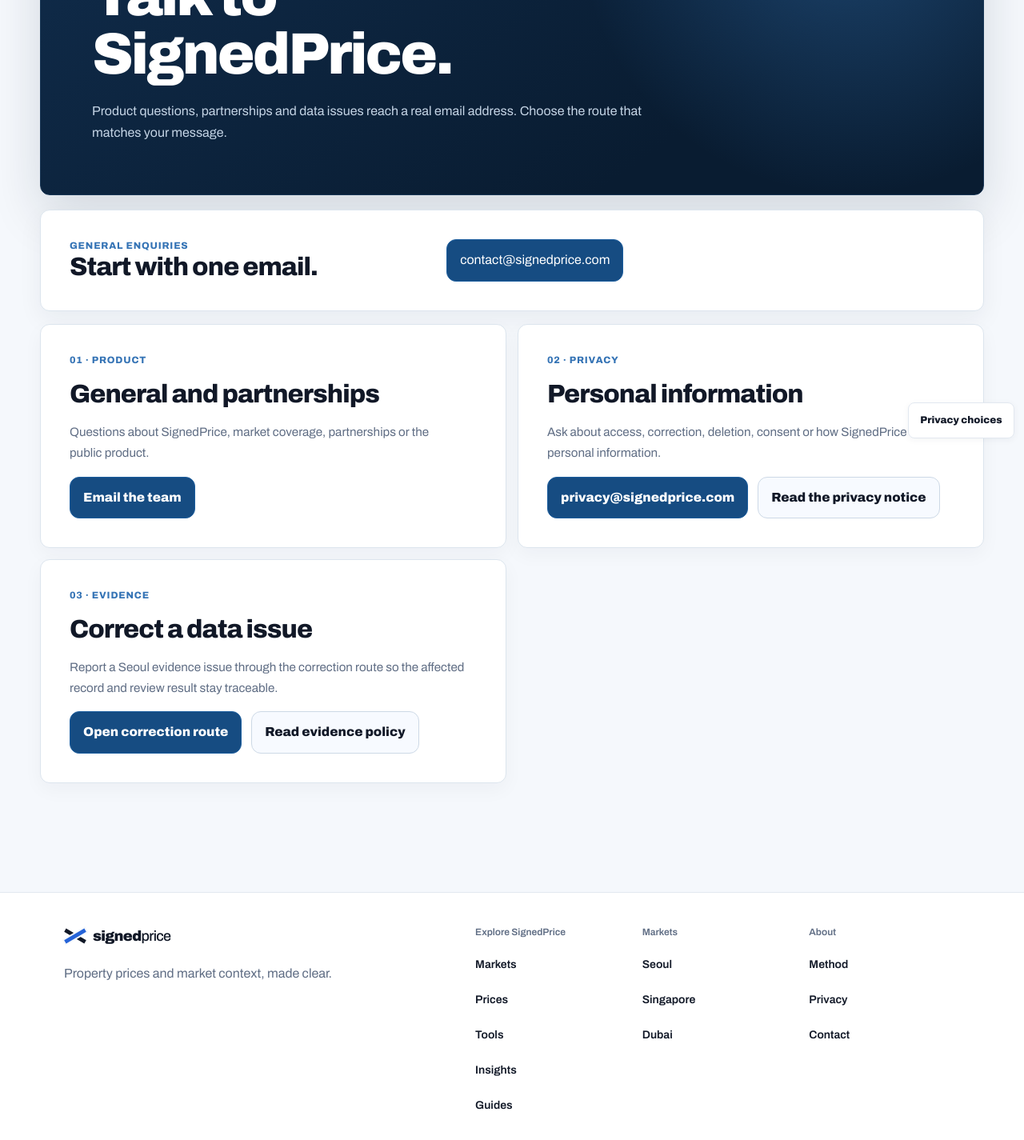
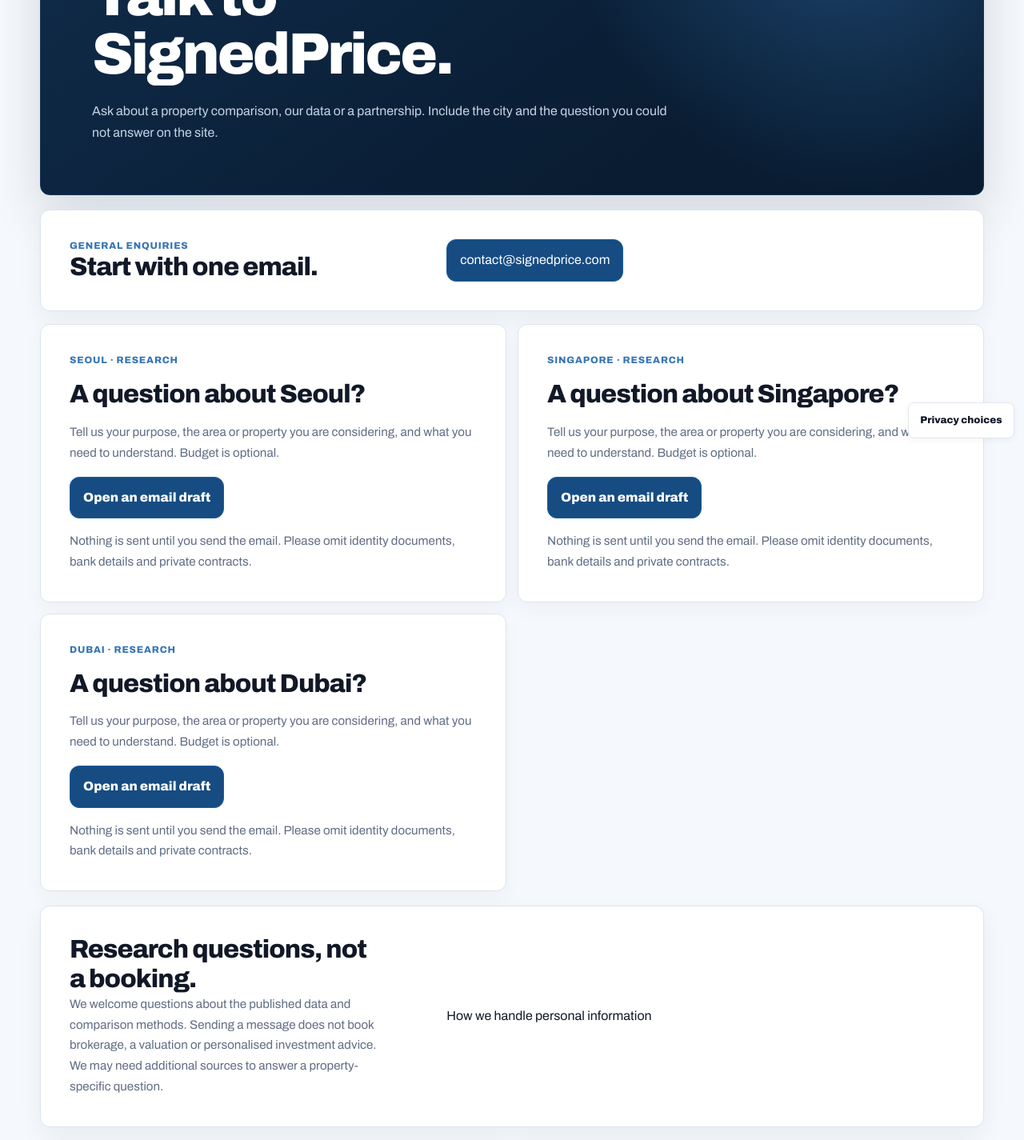
Before and after one commit to 007shp18-dot/koreahomeguide, a Next.js app in the folder v2/apps/web/: page /contact in a window 1280 px wide. Shown: the part 240-1665 px from the top of the page at 80% size. Built offline with nearby package versions, Linux system fonts and the light colour scheme.

Commit message:
Connect three-city checks to research next steps

```diff
--- a/v2/apps/web/app/(en)/contact/page.tsx
+++ b/v2/apps/web/app/(en)/contact/page.tsx
@@ -27,8 +27,8 @@ export default function ContactPage() {
           <p className={styles.eyebrow}>SignedPrice · Contact</p>
           <h1>Talk to SignedPrice.</h1>
           <p>
-            Product questions, partnerships and data issues reach a real email address.
-            Choose the route that matches your message.
+            Ask about a property comparison, our data or a partnership.
+            Include the city and the question you could not answer on the site.
           </p>
         </header>
         <section className={styles.notice} aria-labelledby="contact-primary">
@@ -39,6 +39,23 @@ export default function ContactPage() {
           <div className={styles.actions}>
             <a href={`mailto:${SIGNEDPRICE_CONTACT_EMAIL}`}>{SIGNEDPRICE_CONTACT_EMAIL}</a>
           </div>
+        </section>
+        <section className={styles.grid} aria-label="Property research questions">
+          {(['seoul', 'singapore', 'dubai'] as const).map((city) => {
+            const label = city === 'seoul' ? 'Seoul' : city === 'singapore' ? 'Singapore' : 'Dubai';
+            const body = `City: ${label}\nPurpose (living / renting / investment):\nApproximate budget and currency (optional):\nProperty or area (public link, optional):\nMy question:\n\nPlease do not include identity documents, bank details or private contracts.`;
+            return <article key={city} id={`research-${city}`}>
+              <p className={styles.meta}>{label} · Research</p>
+              <h2>A question about {label}?</h2>
+              <p>Tell us your purpose, the area or property you are considering, and what you need to understand. Budget is optional.</p>
+              <div className={styles.actions}><a href={`mailto:${SIGNEDPRICE_CONTACT_EMAIL}?subject=${encodeURIComponent(`${label} property research question`)}&body=${encodeURIComponent(body)}`}>Open an email draft</a></div>
+              <p>Nothing is sent until you send the email. Please omit identity documents, bank details and private contracts.</p>
+            </article>;
+          })}
+        </section>
+        <section className={styles.notice} aria-label="Research enquiry scope">
+          <div><h2>Research questions, not a booking.</h2><p>We welcome questions about the published data and comparison methods. Sending a message does not book brokerage, a valuation or personalised investment advice. We may need additional sources to answer a property-specific question.</p></div>
+          <Link href="/privacy/">How we handle personal information</Link>
         </section>
         <section className={styles.grid} aria-label="SignedPrice contact routes">
           <article>
--- /dev/null
+++ b/v2/apps/web/components/buyer-next-steps.module.css
@@ -0,0 +1,6 @@
+.next { margin-block: 1.5rem; padding-block: 1.25rem; border-top: 1px solid #dce5ee; color: inherit; }
+.next h2 { margin: 0 0 .5rem; font-size: 1.125rem; }
+.next p { margin: 0; max-width: 75ch; font-size: 1rem; line-height: 1.6; }
+.next nav { display: flex; flex-wrap: wrap; gap: .5rem 1.5rem; margin-top: .75rem; }
+.next a { display: inline-flex; align-items: center; min-height: 44px; font-size: .875rem; text-decoration: underline; text-underline-offset: .2em; }
+.next a:focus-visible { outline: 2px solid currentColor; outline-offset: 4px; }
--- a/v2/apps/web/components/contract-check/single-quote-check.tsx
+++ b/v2/apps/web/components/contract-check/single-quote-check.tsx
@@ -1,4 +1,5 @@
 'use client';
+import { BuyerNextSteps } from '../buyer-next-steps';
 import { ResultLinkCopy } from './result-link-copy';
 import { CheckBuildingSearch } from './check-building-search';
 
@@ -196,6 +197,7 @@ export function SingleQuoteCheckWorkspace({ model, locale = 'en', entityContext
           <Link href={`${locale === 'ko' ? '/ko' : ''}/kr/seoul/explore/`}>{c.explore}</Link>
           <Link href="/kr/seoul/guide/">{c.guide}</Link>
         </nav>
+        <BuyerNextSteps market="seoul" locale={locale} />
       </main>
       <footer className={styles.footer}><p>{c.reference}</p></footer>
     </div>
--- a/v2/apps/web/components/design-review/editorial-growth-home.tsx
+++ b/v2/apps/web/components/design-review/editorial-growth-home.tsx
@@ -33,6 +33,7 @@ export function EditorialGrowthHome({ model }: Readonly<{
     <PassportEntry locale={model.locale} />
     <section className={styles.section} data-home-region="markets" aria-labelledby="home-markets-title">
       <h2 id="home-markets-title">{copy.markets}</h2>
+      <p>{model.locale === 'en' ? 'Still choosing an area? Explore prices. Already have a property in mind? Check its asking price.' : '还在选择区域？浏览成交价格。已有目标房产？核对报价。'}</p>
       <ol className={styles.marketGrid}>
         {markets.map(market => <li className={styles.marketCard} key={market.id} data-market-id={market.id} data-contextual-action={market.id}>
           <div className={styles.photo}>
@@ -43,6 +44,9 @@ export function EditorialGrowthHome({ model }: Readonly<{
             <p>{market.summary}</p>
             <Link href={market.primaryAction.href} className={styles.marketAction} data-primary-action="explore" aria-label={`${market.primaryAction.label} ${market.city}`}>
               {market.primaryAction.label}<span aria-hidden="true">↗</span>
+            </Link>
+            <Link href={market.id === 'kr-seoul' ? '/kr/seoul/check/' : market.id === 'sg-singapore' ? '/sg/singapore/check/' : '/ae/dubai/check/'} className={styles.marketAction} aria-label={`${model.locale === 'en' ? 'Check an asking price in' : '核对报价'} ${market.city}`}>
+              {model.locale === 'en' ? 'Check an asking price' : '核对报价'}
             </Link>
           </div>
         </li>)}
--- a/v2/apps/web/components/dubai/dubai-check-workspace.tsx
+++ b/v2/apps/web/components/dubai/dubai-check-workspace.tsx
@@ -1,4 +1,5 @@
 import Link from 'next/link';
+import { BuyerNextSteps } from '../buyer-next-steps';
 
 import {
   calculateDubaiCheck,
@@ -146,5 +147,6 @@ export function DubaiCheckWorkspace({
         {resolved.kind === 'unknown' ? <div className={styles.checkEmpty}><p className={styles.eyebrow}>Result</p><h2>This area and cohort are not published.</h2><p>No other area’s distribution has been substituted.</p></div> : null}
       </aside>
     </div>
+    <BuyerNextSteps market="dubai" />
   </div>;
 }
--- a/v2/apps/web/components/singapore/singapore-check-workspace.tsx
+++ b/v2/apps/web/components/singapore/singapore-check-workspace.tsx
@@ -1,4 +1,5 @@
 import Link from 'next/link';
+import { BuyerNextSteps } from '../buyer-next-steps';
 
 import type { SingaporeCheckMarket, SingaporeCheckResult } from '@signedprice/singapore-property';
 import type { SingaporeCheckCatalog, SingaporeCheckDraft, SingaporeCheckRouteModel } from '../../lib/singapore/check-route-model.server';
@@ -87,5 +88,6 @@ export function SingaporeCheckWorkspace({ model }: Readonly<{ model: SingaporeCh
     <header className={styles.checkHeader}><div><p className={styles.eyebrow}>Singapore Check</p><h1>Position an offer against its own market.</h1></div><p>Recent completed months only<br />Minimum 5 comparable transactions</p></header>
     <nav className={styles.checkMode} aria-label="Check mode"><Link aria-current={model.mode === 'single' ? 'page' : undefined} href="/sg/singapore/check/">One offer</Link><Link aria-current={model.mode === 'compare' ? 'page' : undefined} href="/sg/singapore/check/?mode=compare">Compare A/B</Link></nav>
     <section className={styles.checkBody}><div className={styles.checkForm}><form action="/sg/singapore/check/" method="get"><input type="hidden" name="submitted" value="1" /><input type="hidden" name="mode" value={model.mode} /><MarketTabs prefix="a" model={model} /><OfferFields prefix="a" draft={model.drafts.a} catalog={model.catalogs[model.drafts.a.market]} />{model.mode === 'compare' ? <><MarketTabs prefix="b" model={model} /><OfferFields prefix="b" draft={model.drafts.b} catalog={model.catalogs[model.drafts.b.market]} /></> : null}<button className={styles.checkSubmit} type="submit" disabled={!available}>{model.mode === 'compare' ? 'Compare offers' : 'Check offer'}</button></form></div><aside className={styles.checkResult} aria-label="Check result"><ResultPanel model={model} /></aside></section>
+    <BuyerNextSteps market="singapore" />
   </div></SingaporePage>;
 }
```
Also changed, not shown: v2/apps/web/components/buyer-next-steps.tsx (added, +22 -0 lines).
